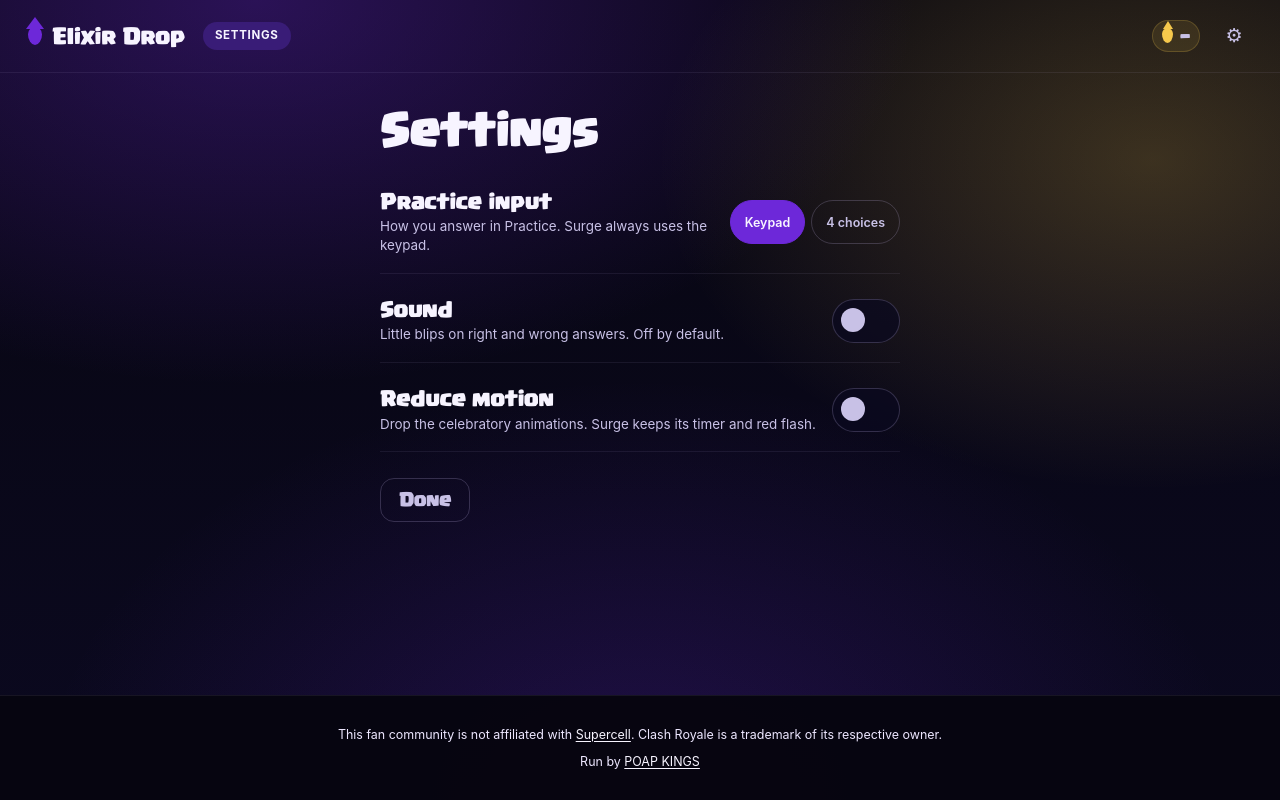
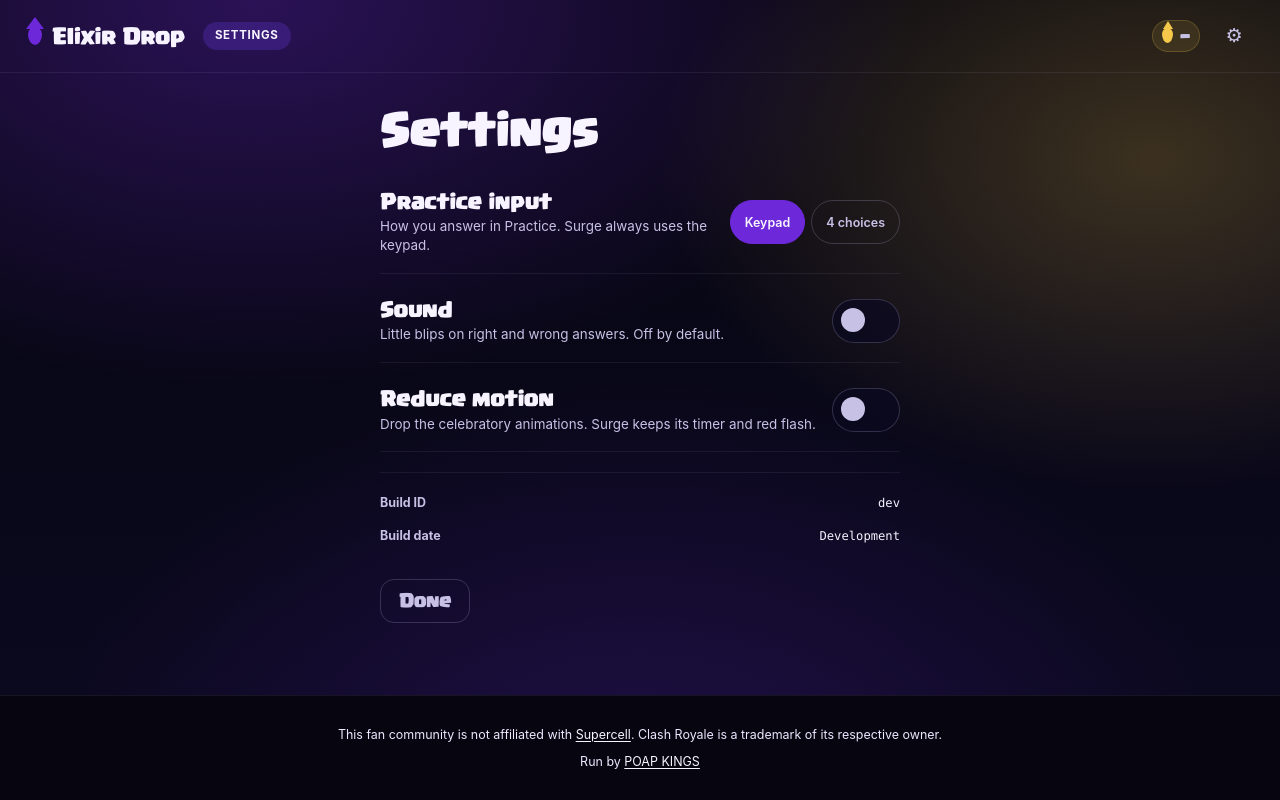
Before and after one commit to jthingelstad/drop.poapkings.com, a Preact app: page /deck-budget in a window 1280 px wide. Both pictures are taken after a click on the button "Settings". Built offline with nearby package versions, Linux system fonts and the light colour scheme.

Commit message:
Show build metadata in settings

```diff
--- /dev/null
+++ b/src/lib/build.ts
@@ -0,0 +1,23 @@
+const rawBuildId =
+  typeof __ELIXIR_DROP_BUILD_ID__ !== 'undefined' && __ELIXIR_DROP_BUILD_ID__ ? __ELIXIR_DROP_BUILD_ID__ : 'dev'
+
+const rawBuildDate =
+  typeof __ELIXIR_DROP_BUILD_DATE__ !== 'undefined' && __ELIXIR_DROP_BUILD_DATE__ ? __ELIXIR_DROP_BUILD_DATE__ : ''
+
+function formatBuildDate(value: string): string {
+  if (!value) return 'Development'
+
+  const date = new Date(value)
+  if (Number.isNaN(date.getTime())) return value
+
+  return date
+    .toISOString()
+    .replace('T', ' ')
+    .replace(/\.\d{3}Z$/, ' UTC')
+}
+
+export const buildMeta = {
+  id: rawBuildId,
+  dateIso: rawBuildDate || undefined,
+  dateLabel: formatBuildDate(rawBuildDate)
+}
--- a/src/modes/settings/Settings.tsx
+++ b/src/modes/settings/Settings.tsx
@@ -4,6 +4,7 @@ import { getSettings, saveSettings } from '../../lib/storage'
 import { setSoundEnabled, playCorrect } from '../../lib/sound'
 import { applyReducedMotion } from '../../lib/motion'
 import { navigate } from '../../lib/router'
+import { buildMeta } from '../../lib/build'
 
 function Toggle({ on, onToggle, label }: { on: boolean; onToggle: () => void; label: string }) {
   return (
@@ -89,6 +90,21 @@ export default function Settings() {
           <Toggle on={reducedMotion.value} onToggle={toggleMotion} label="Reduce motion" />
         </div>
 
+        <dl class="settings-meta" aria-label="Build information">
+          <div class="settings-meta__row">
+            <dt>Build ID</dt>
+            <dd>
+              <code>{buildMeta.id}</code>
+            </dd>
+          </div>
+          <div class="settings-meta__row">
+            <dt>Build date</dt>
+            <dd>
+              <time dateTime={buildMeta.dateIso}>{buildMeta.dateLabel}</time>
+            </dd>
+          </div>
+        </dl>
+
         <button class="btn btn--ghost btn--sm settings__back" onClick={() => navigate('/')}>
           Done
         </button>
--- a/src/styles.css
+++ b/src/styles.css
@@ -1201,6 +1201,40 @@ a { color: var(--lavender); }
 
 .setting-row__desc { font-size: 0.84rem; color: var(--muted); line-height: 1.4; }
 
+.settings-meta {
+  margin: 14px 0 0;
+  padding: 14px 0 0;
+  border-top: 1px solid rgba(215, 200, 255, 0.08);
+}
+
+.settings-meta__row {
+  display: flex;
+  align-items: baseline;
+  justify-content: space-between;
+  gap: 16px;
+  padding: 7px 0;
+  color: var(--muted);
+  font-size: 0.78rem;
+}
+
+.settings-meta__row dt {
+  margin: 0;
+  font-weight: 700;
+}
+
+.settings-meta__row dd {
+  margin: 0;
+  text-align: right;
+  overflow-wrap: anywhere;
+}
+
+.settings-meta__row code,
+.settings-meta__row time {
+  color: var(--ink);
+  font-family: ui-monospace, SFMono-Regular, "SF Mono", Consolas, "Liberation Mono", monospace;
+  font-size: 0.76rem;
+}
+
 .settings__back { align-self: flex-start; margin-top: 20px; }
 
 /* Switch toggle */
--- /dev/null
+++ b/src/vite-env.d.ts
@@ -0,0 +1,4 @@
+/// <reference types="vite/client" />
+
+declare const __ELIXIR_DROP_BUILD_ID__: string | undefined
+declare const __ELIXIR_DROP_BUILD_DATE__: string | undefined
--- a/vite.config.ts
+++ b/vite.config.ts
@@ -1,7 +1,33 @@
 import { defineConfig } from 'vite'
 import preact from '@preact/preset-vite'
+import { execSync } from 'node:child_process'
+
+function runGit(command: string): string | undefined {
+  try {
+    return execSync(command, { stdio: ['ignore', 'pipe', 'ignore'] })
+      .toString()
+      .trim()
+  } catch {
+    return undefined
+  }
+}
+
+function buildId(): string {
+  const envSha = process.env.GITHUB_SHA
+  if (envSha) return envSha.slice(0, 12)
+
+  const gitSha = runGit('git rev-parse --short=12 HEAD')
+  if (!gitSha) return process.env.npm_package_version ? `v${process.env.npm_package_version}` : 'dev'
+
+  const dirty = runGit('git status --porcelain')
+  return dirty ? `${gitSha}-dirty` : gitSha
+}
 
 export default defineConfig({
   plugins: [preact()],
-  base: '/'
+  base: '/',
+  define: {
+    __ELIXIR_DROP_BUILD_ID__: JSON.stringify(buildId()),
+    __ELIXIR_DROP_BUILD_DATE__: JSON.stringify(process.env.BUILD_DATE ?? new Date().toISOString())
+  }
 })
```
Also changed, not shown: 2 other files (tests, documents, lock files or other folders).
